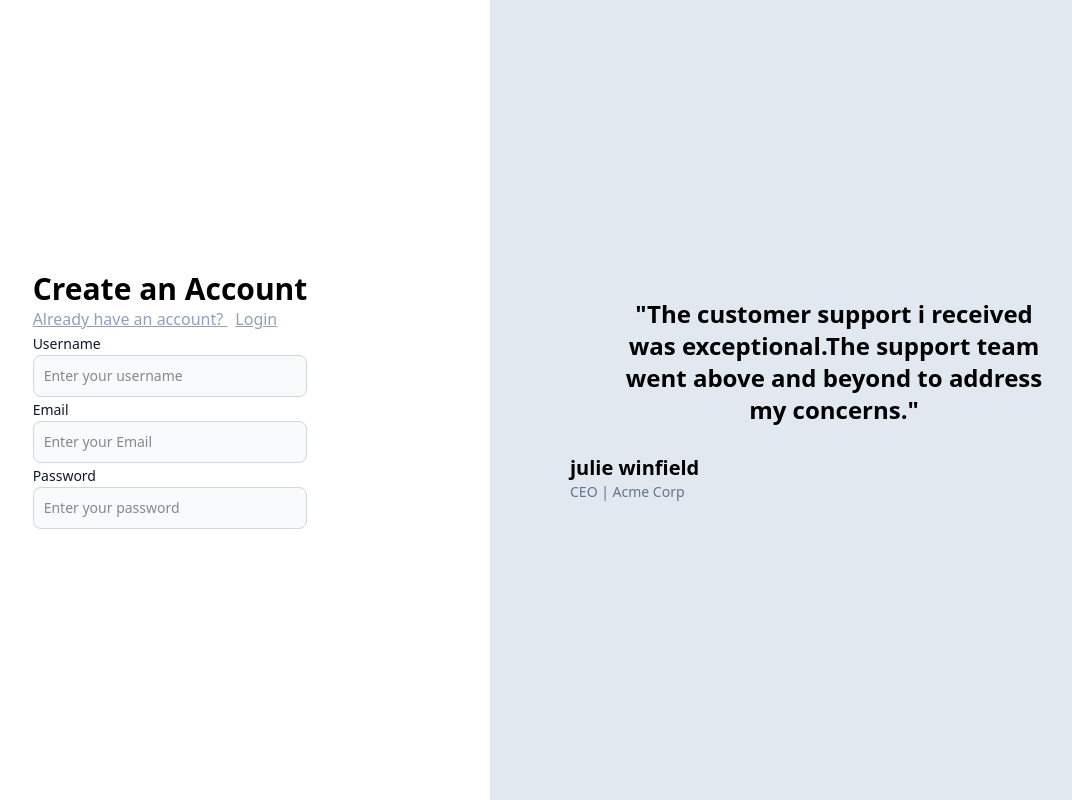
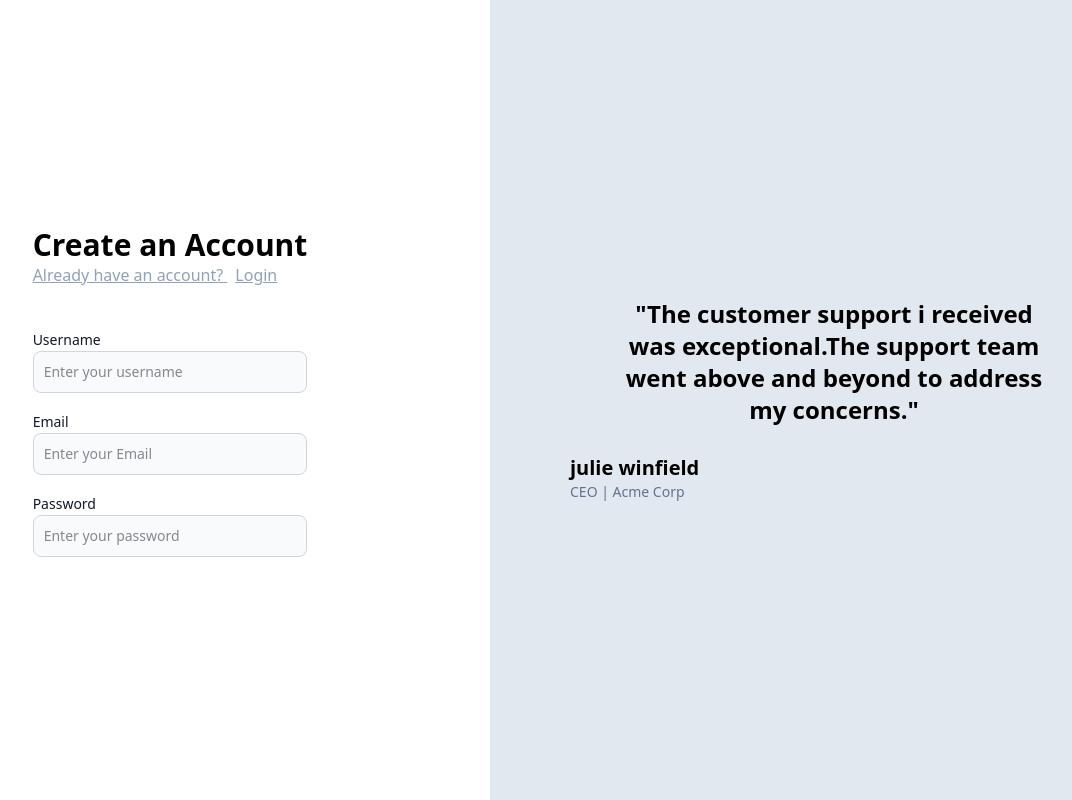
Before and after one commit to jeevikasirwani/readme, a React (Vite) app in the folder frontend/: page /signup in a window 1280 px wide. Shown: the whole page, without its empty margins (150-1222 px from the left). Built offline with nearby package versions, Linux system fonts and the light colour scheme.

Commit message:
auth added

```diff
--- a/frontend/src/components/Auth.tsx
+++ b/frontend/src/components/Auth.tsx
@@ -12,18 +12,18 @@ function Auth({ type }: { type: "signup" | "signin" }) {
       {/* box layout */}
       <div className="flex  justify-center">
         {/* extra div */}
-        <div>
+        <div className="px-10">
           {/* title */}
           <div className="text-3xl font-bold justify-center">
             Create an Account
           </div>
           <div className="text-slate-400 underline">
             Already have an account?{" "}
-            <Link className=" pl-2 underline" to={"/signin"} />
+            <Link className="cursor-pointer pl-2 underline" to={"/signin"} />
             Login
           </div>
           {/* label input */}
-          <div>
+          <div className="pt-10">
             <LabelledInput
               label="Username"
               type="text"
@@ -73,10 +73,10 @@ function LabelledInput({
   id = "input",
 }: InputType) {
   return (
-    <div className="justify-center">
+    <div className="justify-center pb-4">
       <label
         htmlFor={id}
-        className="mb-2 text-sm font-medium text-gray-900 dark:text-white"
+        className="mb-2 text-sm font-medium text-gray-900 d"
       >
         {label}
       </label>
```
